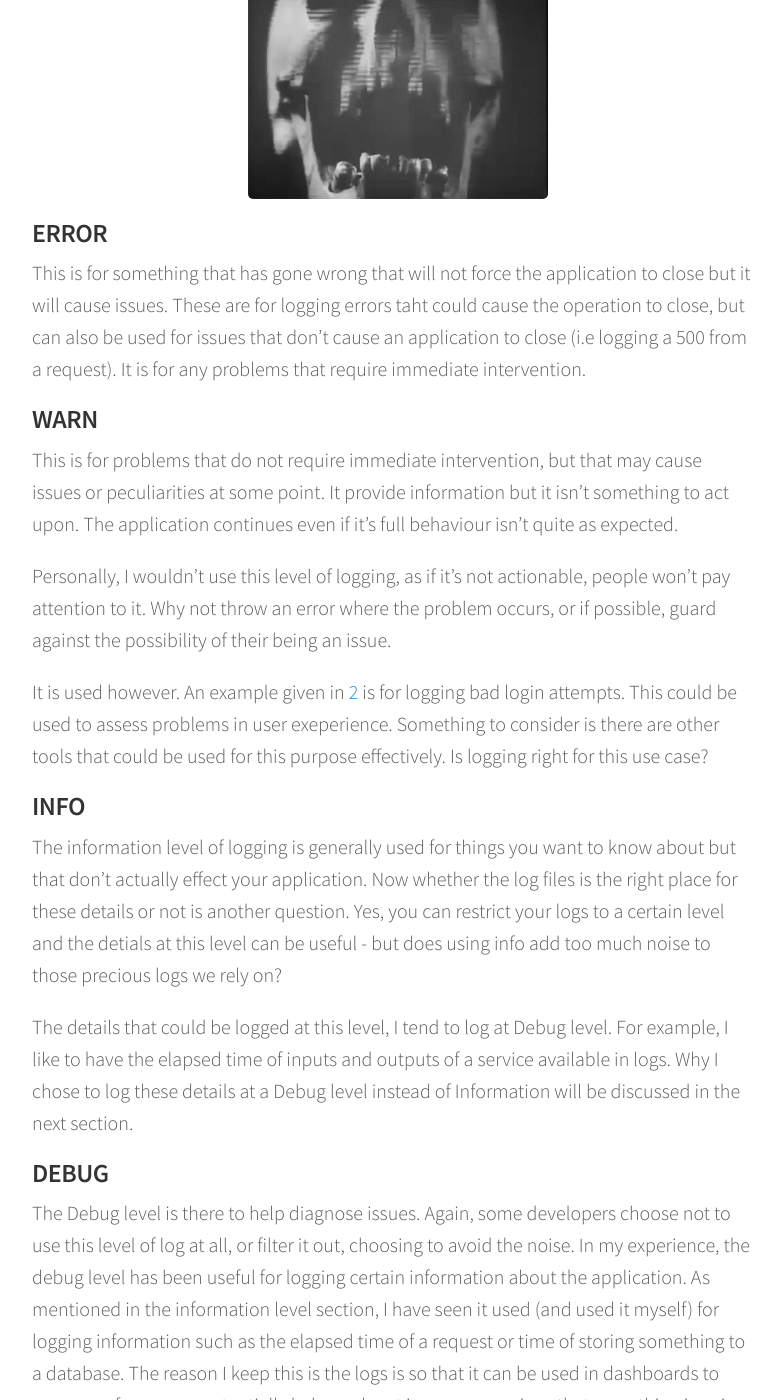
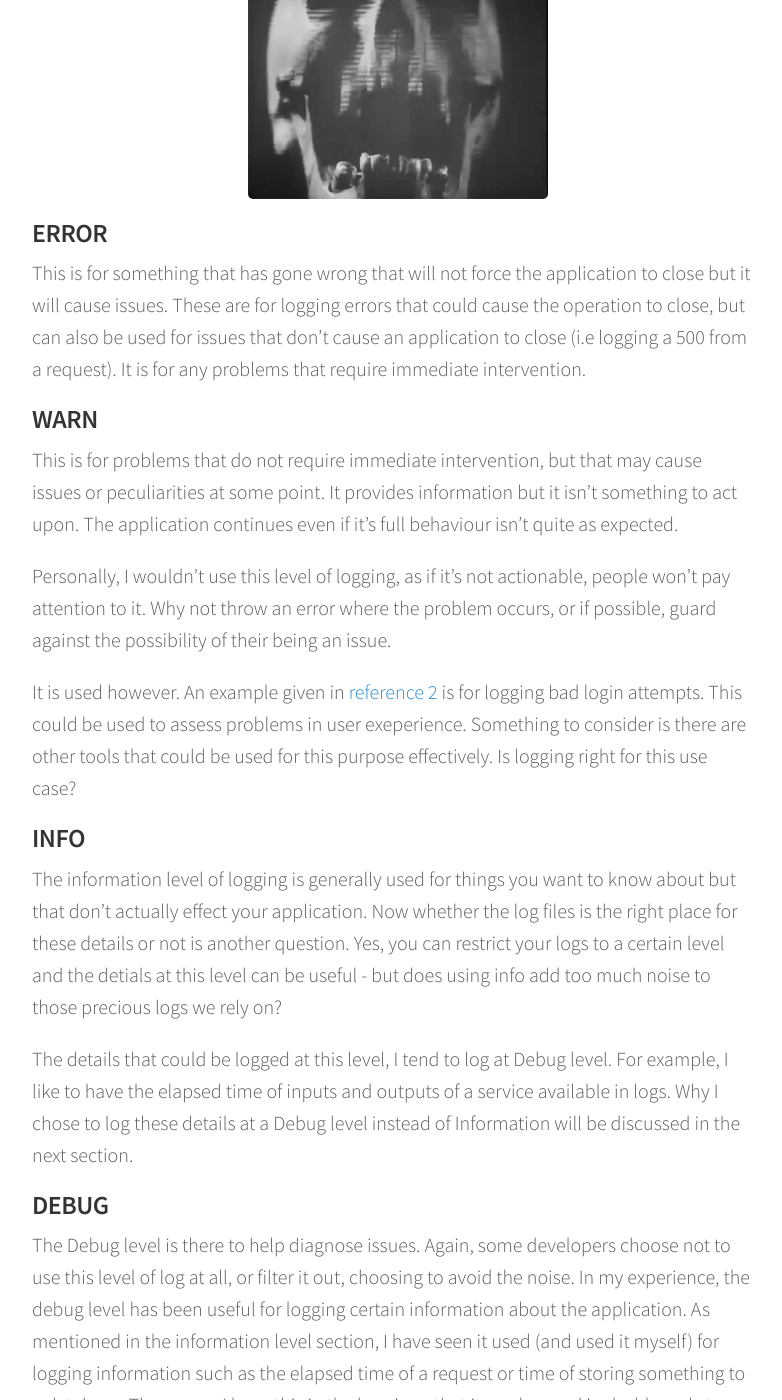
Before and after one commit to wordshaker/jesswhite_4, a Jekyll site: the page built from _posts/2017-03-11-errorlevels-post.md, in a window 1280 px wide and 1400 px high, scrolled down 1168 px. Shown: the whole window, without its empty margins (248-1030 px from the left). Built offline with Jekyll 4.4.1, drawn with Linux system fonts in a browser that asks for light colours; nearby versions of some CDN libraries; some of the changed text lies outside the part shown.

Commit message:
Fix links

```diff
--- a/_config.yml
+++ b/_config.yml
@@ -14,7 +14,6 @@
 
 # URL
 url:                "http://www.jesswhite.co.uk/" # the base hostname & protocol for your site
-#url:                "http://localhost:4000" # use this url when develop
 baseurl:            "" # the subpath of your site, e.g. /blog
 
 # http://en.wikipedia.org/wiki/List_of_tz_database_time_zones
--- a/_posts/2017-03-11-errorlevels-post.md
+++ b/_posts/2017-03-11-errorlevels-post.md
@@ -10,12 +10,10 @@
 
 # Error! Error!
 
-We are going to explore different levels of error, what they mean and when they should be used. Before we begin, there is a disclaimer: in my
-opinion logging is very important - but so is avoiding noise. I prefer logs that have a purpose and are going to be used. If I can't use it or
+We are going to explore different levels of error, what they mean and when they should be used. Before we begin, there is a disclaimer: in my opinion logging is very important - but so is avoiding noise. I prefer logs that have a purpose and are going to be used. If I can't use it or
 act on it at any time, it's not getting logged.
 
-This article is based off what I have learnt and my experience using logs as a developer. I'm currently using these levels in C# using Serilog,
-so this is where they will probably most applicable but the concepts will be made as generic as possible.
+This article is based off what I have learnt and my experience using logs as a developer. I'm currently using these levels in C# using Serilog, so this is where they will probably most applicable but the concepts will be made as generic as possible.
 
 ## Basic Error levels
 
@@ -35,8 +33,7 @@
 
 #### FATAL
 
-THE WORLD IS ENDING! This is for the worst of the very worst situation. This is for situations which force the application to close.
-As such their use should be very rare, if used at all.
+THE WORLD IS ENDING! This is for the worst of the very worst situation. This is for situations which force the application to close. As such their use should be very rare, if used at all.
 
 <div style="align:center; width:300px; margin-left: 30%;" markdown="1">
 ![Fatal](/assets/images/2017-03-11/fatal.gif)
@@ -44,55 +41,38 @@
 
 #### ERROR
 
-This is for something that has gone wrong that will not force the application to close but it will cause issues. These are for logging errors
-taht could cause the operation to close, but can also be used for issues that don't cause an application to close (i.e logging a 500 from a request).
+This is for something that has gone wrong that will not force the application to close but it will cause issues. These are for logging errors that could cause the operation to close, but can also be used for issues that don't cause an application to close (i.e logging a 500 from a request).
 It is for any problems that require immediate intervention.
 
 #### WARN
 
-This is for problems that do not require immediate intervention, but that may cause issues or peculiarities at some point. It provide information
-but it isn't something to act upon. The application continues even if it's full behaviour isn't quite as expected.
+This is for problems that do not require immediate intervention, but that may cause issues or peculiarities at some point. It provides information but it isn't something to act upon. The application continues even if it's full behaviour isn't quite as expected.
 
-Personally, I wouldn't use this level of logging, as if it's not actionable, people won't pay attention to it. Why not throw an error
-where the problem occurs, or if possible, guard against the possibility of their being an issue.
+Personally, I wouldn't use this level of logging, as if it's not actionable, people won't pay attention to it. Why not throw an error where the problem occurs, or if possible, guard against the possibility of their being an issue.
 
-It is used however. An example given in [2](http://stackoverflow.com/questions/2031163/when-to-use-the-different-log-levels) is for logging bad login attempts.
-This could be used to assess problems in user exeperience. Something to consider is there are other tools that could be used for this purpose effectively. Is logging
-right for this use case?
+It is used however. An example given in [reference 2](http://stackoverflow.com/questions/2031163/when-to-use-the-different-log-levels) is for logging bad login attempts. This could be used to assess problems in user exeperience. Something to consider is there are other tools that could be used for this purpose effectively. Is logging right for this use case?
 
 #### INFO
 
-The information level of logging is generally used for things you want to know about but that don't actually effect your application. Now whether the
-log files is the right place for these details or not is another question. Yes, you can restrict your logs to a certain level and the detials at this level
-can be useful - but does using info add too much noise to those precious logs we rely on?
+The information level of logging is generally used for things you want to know about but that don't actually effect your application. Now whether the log files is the right place for these details or not is another question. Yes, you can restrict your logs to a certain level and the detials at this level can be useful - but does using info add too much noise to those precious logs we rely on?
 
-The details that could be logged at this level, I tend to log at Debug level. For example, I like to have the elapsed time of inputs and outputs of a service available in logs.
-Why I chose to log these details at a Debug level instead of Information will be discussed in the next section.
+The details that could be logged at this level, I tend to log at Debug level. For example, I like to have the elapsed time of inputs and outputs of a service available in logs. Why I chose to log these details at a Debug level instead of Information will be discussed in the next section.
 
 #### DEBUG
 
-The Debug level is there to help diagnose issues. Again, some developers choose not to use this level of log at all, or filter it out, choosing to avoid the noise.
-In my experience, the debug level has been useful for logging certain information about the application. As mentioned in the information level section, I have seen
-it used (and used it myself) for logging information such as the elapsed time of a request or time of storing something to a database. The reason I keep this is the logs is
-so that it can be used in dashboards to assess performance, potentially help work out issues or see signs that something is going wrong / slowly in a component.
+The Debug level is there to help diagnose issues. Again, some developers choose not to use this level of log at all, or filter it out, choosing to avoid the noise. In my experience, the debug level has been useful for logging certain information about the application. As mentioned in the information level section, I have seen it used (and used it myself) for logging information such as the elapsed time of a request or time of storing something to a database. The reason I keep this in the logs is so that it can be used in dashboards to assess performance, potentially help work out issues or see signs that something is going wrong / slowly in a component.
 
-Centralised logging and dashboards can be used to see early signs of different types of issues and for fine tuning. This is why we log such information here. Whether it should
-be at the information level instead - I don't have an answer for. It could be argued again that other tools can be used for such measurements and maybe it shouldn't be in logging at all.
-There are no fixed formula's for how to use these different logging levels. I find this useful, but there are alternative ways of tackling this issue.
+Centralised logging and dashboards can be used to see early signs of different types of issues and for fine tuning. This is why we log such information here. Whether it should be at the information level instead - I don't have an answer for. It could be argued again that other tools can be used for such measurements and maybe it shouldn't be in logging at all. There are no fixed formula's for how to use these different logging levels. I find this useful, but there are alternative ways of tackling this issue.
 
 #### TRACE / VEBOSE
 
-The Trace or Verbose level of logging is often used for very detailed level logging. For example it can be used to log user input. Often these logs do not live for long. They are
-put in to fix an issue and then are removed. This is to reduce the amount of noise thrown into the logs. Its been mentioned many times, but you don't want to log something
-you don't use as it will just cause fatigue and excess logging.
+The Trace or Verbose level of logging is often used for very detailed level logging. For example it can be used to log user input. Often these logs do not live for long. They are put in to fix an issue and then are removed. This is to reduce the amount of noise thrown into the logs. Its been mentioned many times, but you don't want to log something you don't use as it will just cause fatigue and excess logging.
 
 Again, the Trace level is not a level of logging I personally have used much. I can definitely see how it could be useful if used with discipline.
 
 ### In conclusion..
 
-As mentioned throughout, how to use logging levels is not something that is completely concrete. In this article, I have explored my interpretation of
-what the levels mean and how to use them. This is from how I would use them in my job as a developer, but also from reading other peoples useage. Please send me any
-resources on the topic, or experiences that you have found useful.
+As mentioned throughout, how to use logging levels is not something that is completely concrete. In this article, I have explored my interpretation of what the levels mean and how to use them. This is from how I would use them in my job as a developer, but also from reading other peoples useage. Please send me any resources on the topic, or experiences that you have found useful.
 
 
 <div style="align:center; width:300px; margin-left: 30%;" markdown="1">
```
